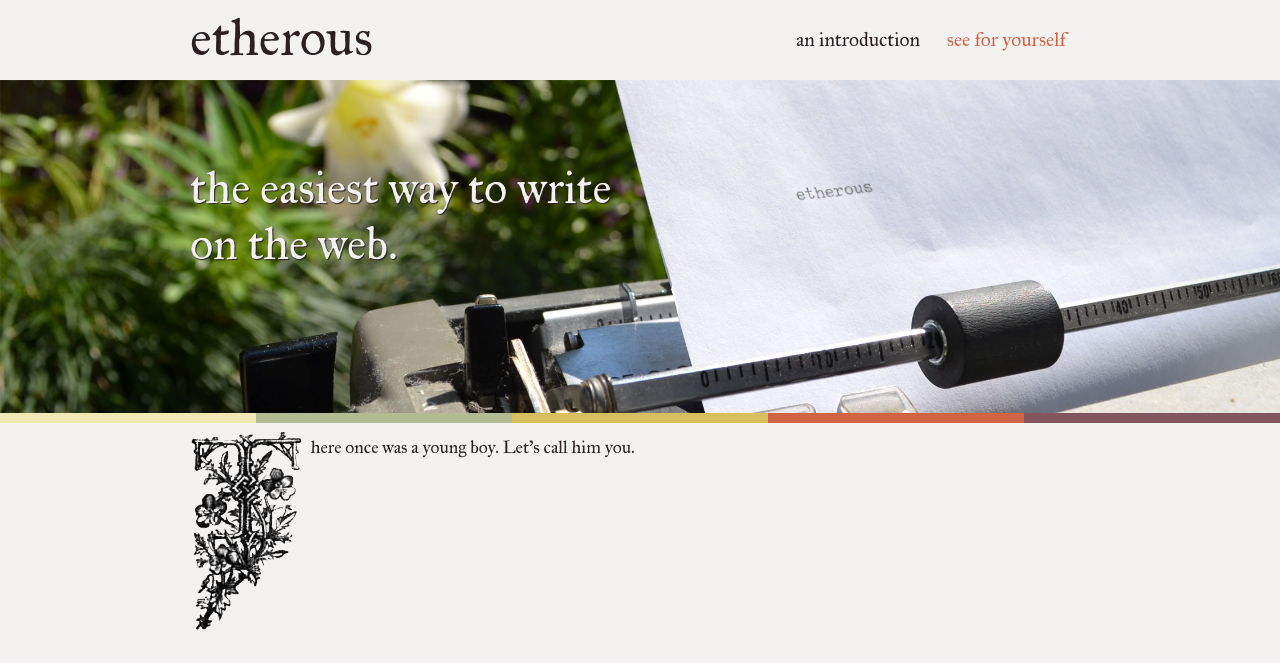
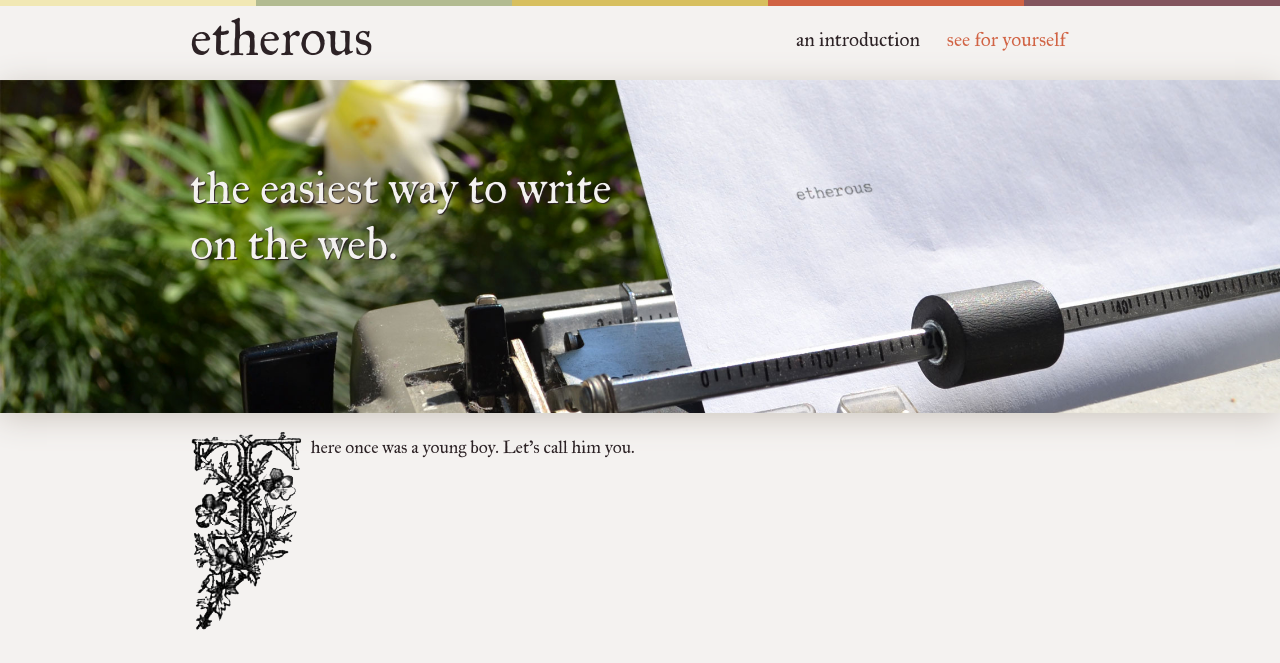
Before and after one commit to chrissrogers/papier, a Python web app: template src/etherous/templates/main.jinja in a window 1280 px wide. Shown: the top 663 px of the page. Run offline with Jinja, Linux system fonts and the light colour scheme; the template is opened without the code that fills it, so the values that code supplies are empty.

Commit message:
Small layout changes and simplifying GAE wsgi loader
Signed-off-by: Christopher Rogers <chrissrogers@gmail.com>

```diff
--- a/src/app.yaml
+++ b/src/app.yaml
@@ -38,4 +38,5 @@ handlers:
   static_dir: packages/flaskext/gae_mini_profiler/static
 
 - url: .*
-  script: engine.start
+  script: engine.app
+  secure: always
--- a/src/etherous/static/assets/css/style.css
+++ b/src/etherous/static/assets/css/style.css
@@ -427,20 +427,50 @@ section.tophat header.information nav a:hover {
   border-bottom: 2px solid #2B2124;
 }
 /* line 47, ../scss/partials/_main.scss */
+section.tophat div.tophat-colors div {
+  float: left;
+  height: 6px;
+  width: 20%;
+}
+/* line 52, ../scss/partials/_main.scss */
+section.tophat div.tophat-colors .color-1 {
+  background: #F1E8B4;
+}
+/* line 53, ../scss/partials/_main.scss */
+section.tophat div.tophat-colors .color-2 {
+  background: #B2BB91;
+}
+/* line 54, ../scss/partials/_main.scss */
+section.tophat div.tophat-colors .color-3 {
+  background: #D7BF5E;
+}
+/* line 55, ../scss/partials/_main.scss */
+section.tophat div.tophat-colors .color-4 {
+  background: #D16344;
+}
+/* line 56, ../scss/partials/_main.scss */
+section.tophat div.tophat-colors .color-5 {
+  background: #83555E;
+}
+/* line 59, ../scss/partials/_main.scss */
 section.tophat div.decoration div.photo {
   width: 100%;
   height: 333px;
   position: relative;
   overflow: hidden;
+  border-color: #CEC7C0;
+  border-style: solid;
+  border-width: 0px 0;
+  box-shadow: 0 5px 30px #CEC7C0;
 }
-/* line 52, ../scss/partials/_main.scss */
+/* line 68, ../scss/partials/_main.scss */
 section.tophat div.decoration div.photo img {
   position: absolute;
   min-width: 1440px;
   width: 100% !important;
   width: auto;
 }
-/* line 58, ../scss/partials/_main.scss */
+/* line 74, ../scss/partials/_main.scss */
 section.tophat div.decoration div.photo div.etherous-is-easy {
   font-size: 3.5em;
   color: #F4F2F0;
@@ -448,43 +478,17 @@ section.tophat div.decoration div.photo div.etherous-is-easy {
   margin: 80px 0 0;
   width: 450px;
 }
-/* line 67, ../scss/partials/_main.scss */
-section.tophat div.decoration div.tophat-colors div {
-  float: left;
-  height: 10px;
-  width: 20%;
-}
-/* line 72, ../scss/partials/_main.scss */
-section.tophat div.decoration div.tophat-colors .color-1 {
-  background: #F1E8B4;
-}
-/* line 73, ../scss/partials/_main.scss */
-section.tophat div.decoration div.tophat-colors .color-2 {
-  background: #B2BB91;
-}
-/* line 74, ../scss/partials/_main.scss */
-section.tophat div.decoration div.tophat-colors .color-3 {
-  background: #D7BF5E;
-}
-/* line 75, ../scss/partials/_main.scss */
-section.tophat div.decoration div.tophat-colors .color-4 {
-  background: #D16344;
-}
-/* line 76, ../scss/partials/_main.scss */
-section.tophat div.decoration div.tophat-colors .color-5 {
-  background: #83555E;
-}
 
-/* line 84, ../scss/partials/_main.scss */
+/* line 88, ../scss/partials/_main.scss */
 section.lemme-introduce-myself {
   font-family: 'FellGreatPrimerRegular', Georgia, serif;
 }
-/* line 86, ../scss/partials/_main.scss */
+/* line 90, ../scss/partials/_main.scss */
 section.lemme-introduce-myself section.silly-story {
   font-size: 1.35em;
   line-height: 1.9em;
 }
-/* line 89, ../scss/partials/_main.scss */
+/* line 93, ../scss/partials/_main.scss */
 section.lemme-introduce-myself section.silly-story img.the-silly-story-begins {
   float: left;
   margin: 0 0.5em 0.5em 0;
--- a/src/etherous/static/assets/scss/partials/_main.scss
+++ b/src/etherous/static/assets/scss/partials/_main.scss
@@ -43,12 +43,28 @@ section.tophat {
       }
     }
   }
+  div.tophat-colors {
+    div {
+      float: left;
+      height: 6px;
+      width: 20%;
+    }
+    .color-1 { background: #F1E8B4; }
+    .color-2 { background: #B2BB91; }
+    .color-3 { background: #D7BF5E; }
+    .color-4 { background: #D16344; }
+    .color-5 { background: #83555E; }
+  }
   div.decoration {
     div.photo {
       width: 100%;
       height: 333px;
       position: relative;
       overflow: hidden;
+      border-color: #CEC7C0;
+      border-style: solid;
+      border-width: 0px 0;
+      box-shadow: 0 5px 30px #CEC7C0;
       img {
         position: absolute;
         min-width: 1440px;
@@ -62,18 +78,6 @@ section.tophat {
         margin: 80px 0 0;
         width: 450px;
       }
-    }
-    div.tophat-colors {
-      div {
-        float: left;
-        height: 10px;
-        width: 20%;
-      }
-      .color-1 { background: #F1E8B4; }
-      .color-2 { background: #B2BB91; }
-      .color-3 { background: #D7BF5E; }
-      .color-4 { background: #D16344; }
-      .color-5 { background: #83555E; }
     }
   }
 }
--- a/src/etherous/templates/main.jinja
+++ b/src/etherous/templates/main.jinja
@@ -5,6 +5,13 @@
 {% block content %}
 
   <section class="tophat">
+    <div class="tophat-colors">
+      <div class="color-1"></div>
+      <div class="color-2"></div>
+      <div class="color-3"></div>
+      <div class="color-4"></div>
+      <div class="color-5"></div>
+    </div>
     <header class="information layout-centered">
       <h1>etherous</h1>
       <nav>
@@ -22,13 +29,6 @@
           <div class="etherous-is-easy">the easiest way to write on the web. </div>
         </div>
       </div>
-      <div class="tophat-colors">
-        <div class="color-1"></div>
-        <div class="color-2"></div>
-        <div class="color-3"></div>
-        <div class="color-4"></div>
-        <div class="color-5"></div>
-      </div>
     </div>
   </section>
 
```
Also changed, not shown: src/engine.py (+0 -16 lines).
